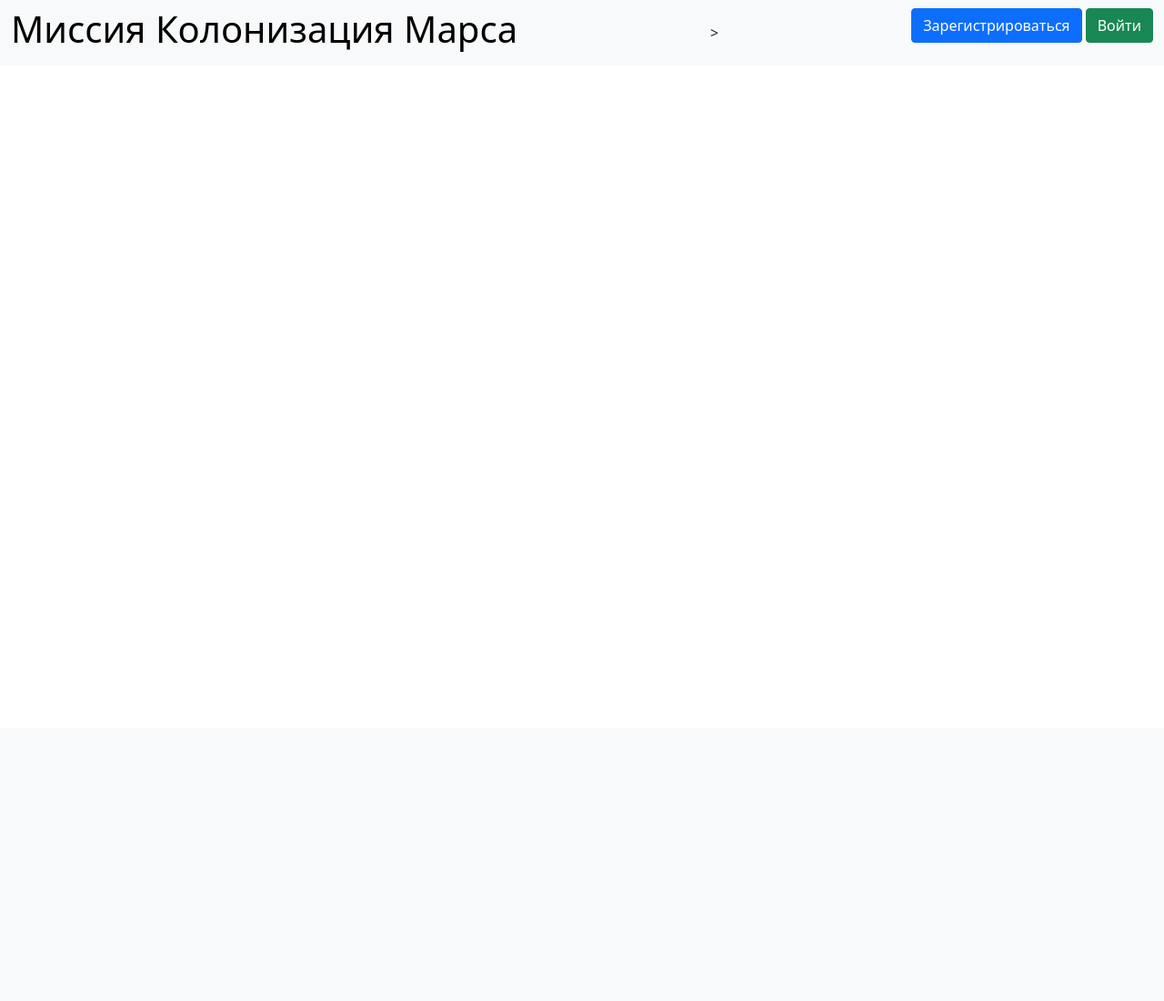
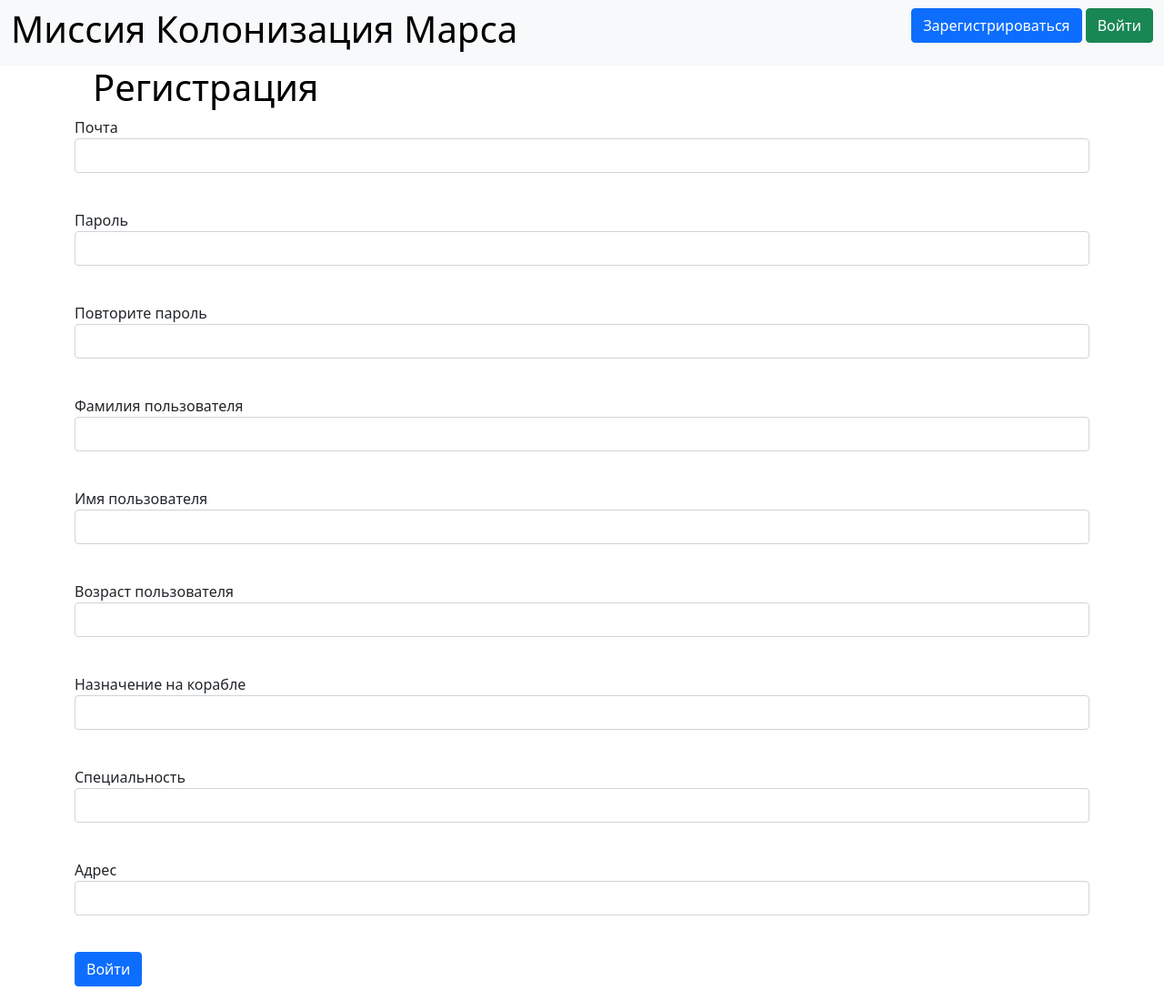
Before and after one commit to deka4core/flak_test, a Flask app: page /register in a window 1280 px wide. Shown: the whole page at 91% size. Before the commit the page ends 57 px from the top, so only its background shows below. Run offline with Flask 2, Linux system fonts and the light colour scheme.

Commit message:
register page

```diff
--- /dev/null
+++ b/forms/user.py
@@ -0,0 +1,16 @@
+from flask_wtf import FlaskForm
+from wtforms import PasswordField, StringField, TextAreaField, SubmitField, EmailField, IntegerField
+from wtforms.validators import DataRequired
+
+
+class RegisterForm(FlaskForm):
+    email = EmailField('Почта', validators=[DataRequired()])
+    password = PasswordField('Пароль', validators=[DataRequired()])
+    password_again = PasswordField('Повторите пароль', validators=[DataRequired()])
+    surname = StringField("Фамилия пользователя", validators=[DataRequired()])
+    name = StringField('Имя пользователя', validators=[DataRequired()])
+    age = IntegerField('Возраст пользователя', validators=[DataRequired()])
+    position = StringField("Назначение на корабле", validators=[DataRequired()])
+    speciality = StringField("Специальность", validators=[DataRequired()])
+    address = StringField("Адрес", validators=[DataRequired()])
+    submit = SubmitField('Войти')
--- a/main.py
+++ b/main.py
@@ -1,8 +1,9 @@
 from flask import Flask, render_template, redirect
 
 from data.users import User
+from forms.user import RegisterForm
 from loginform import LoginForm
-from flask_login import LoginManager, login_user
+from flask_login import LoginManager, login_user, login_required, logout_user
 from data import db_session
 
 app = Flask(__name__)
@@ -11,10 +12,10 @@ login_manager = LoginManager()
 login_manager.init_app(app)
 
 
-@app.route('/<title>')
-@app.route('/index/<title>')
-def base(title):
-    return render_template('base.html', title=title)
+@app.route('/')
+@app.route('/index')
+def base():
+    return render_template('base.html')
 
 
 @app.route('/training/<prof>')
@@ -46,6 +47,35 @@ def load_user(user_id):
     return db_sess.query(User).get(user_id)
 
 
+@app.route('/register', methods=['GET', 'POST'])
+def reqister():
+    form = RegisterForm()
+    if form.validate_on_submit():
+        if form.password.data != form.password_again.data:
+            return render_template('register.html', title='Регистрация',
+                                   form=form,
+                                   message="Пароли не совпадают")
+        db_sess = db_session.create_session()
+        if db_sess.query(User).filter(User.email == form.email.data).first():
+            return render_template('register.html', title='Регистрация',
+                                   form=form,
+                                   message="Такой пользователь уже есть")
+        user = User(
+            surname=form.surname.data,
+            name=form.name.data,
+            email=form.email.data,
+            age=form.age.data,
+            position=form.position.data,
+            speciality=form.speciality.data,
+            address=form.address.data
+        )
+        user.set_password(form.password.data)
+        db_sess.add(user)
+        db_sess.commit()
+        return redirect('/login')
+    return render_template('register.html', title='Регистрация', form=form)
+
+
 @app.route('/login', methods=['GET', 'POST'])
 def login():
     form = LoginForm()
@@ -61,6 +91,13 @@ def login():
     return render_template('login.html', title='Авторизация', form=form)
 
 
+@app.route('/logout')
+@login_required
+def logout():
+    logout_user()
+    return redirect("/")
+
+
 if __name__ == '__main__':
     db_session.global_init("db/blogs.db")
     app.run(port=8080, host='127.0.0.1')
--- a/templates/base.html
+++ b/templates/base.html
@@ -12,7 +12,7 @@
         <div>
             <nav class="navbar navbar-light bg-light">
                 <div class="container-fluid">
-                <h1>Миссия Колонизация Марса</h1>>{% if current_user.is_authenticated %}
+                <h1>Миссия Колонизация Марса</h1>{% if current_user.is_authenticated %}
                     <a class="navbar-brand" href="/logout">{{ current_user.name }}</a>
                 {% else %}
                     <p>
--- /dev/null
+++ b/templates/register.html
@@ -0,0 +1,91 @@
+{% extends "base.html" %}
+
+{% block content %}
+<h1>Регистрация</h1>
+<form action="" method="post">
+    {{ form.hidden_tag() }}
+    <p>
+        {{ form.email.label }}<br>
+        {{ form.email(class="form-control", type="email") }}<br>
+        {% for error in form.email.errors %}
+            <p class="alert alert-danger" role="alert">
+                {{ error }}
+            </p>
+        {% endfor %}
+    </p>
+    <p>
+        {{ form.password.label }}<br>
+        {{ form.password(class="form-control", type="password") }}<br>
+        {% for error in form.password.errors %}
+            <p class="alert alert-danger" role="alert">
+                {{ error }}
+            </p>
+        {% endfor %}
+    </p>
+    <p>
+        {{ form.password_again.label }}<br>
+        {{ form.password_again(class="form-control", type="password") }}<br>
+        {% for error in form.password_again.errors %}
+            <p class="alert alert-danger" role="alert">
+                {{ error }}
+            </p>
+        {% endfor %}
+    </p>
+    <p>
+        {{ form.surname.label }}<br>
+        {{ form.surname(class="form-control") }}<br>
+        {% for error in form.surname.errors %}
+            <p class="alert alert-danger" role="alert">
+                {{ error }}
+            </p>
+        {% endfor %}
+    </p>
+    <p>
+        {{ form.name.label }}<br>
+        {{ form.name(class="form-control") }}<br>
+        {% for error in form.name.errors %}
+            <p class="alert alert-danger" role="alert">
+                {{ error }}
+            </p>
+        {% endfor %}
+    </p>
+    <p>
+        {{ form.age.label }}<br>
+        {{ form.age(class="form-control") }}<br>
+        {% for error in form.age.errors %}
+            <p class="alert alert-danger" role="alert">
+                {{ error }}
+            </p>
+        {% endfor %}
+    </p>
+    <p>
+        {{ form.position.label }}<br>
+        {{ form.position(class="form-control") }}<br>
+        {% for error in form.position.errors %}
+            <p class="alert alert-danger" role="alert">
+                {{ error }}
+            </p>
+        {% endfor %}
+    </p>
+    <p>
+        {{ form.speciality.label }}<br>
+        {{ form.speciality(class="form-control") }}<br>
+        {% for error in form.speciality.errors %}
+            <p class="alert alert-danger" role="alert">
+                {{ error }}
+            </p>
+        {% endfor %}
+    </p>
+    <p>
+        {{ form.address.label }}<br>
+        {{ form.address(class="form-control") }}<br>
+        {% for error in form.address.errors %}
+            <p class="alert alert-danger" role="alert">
+                {{ error }}
+            </p>
+        {% endfor %}
+    </p>
+    <p>{{ form.submit(type="submit", class="btn btn-primary") }}</p>
+    {{message}}
+</form>
+{% endblock %}
```
Also changed, not shown: data/users.py (+12 -2 lines).
